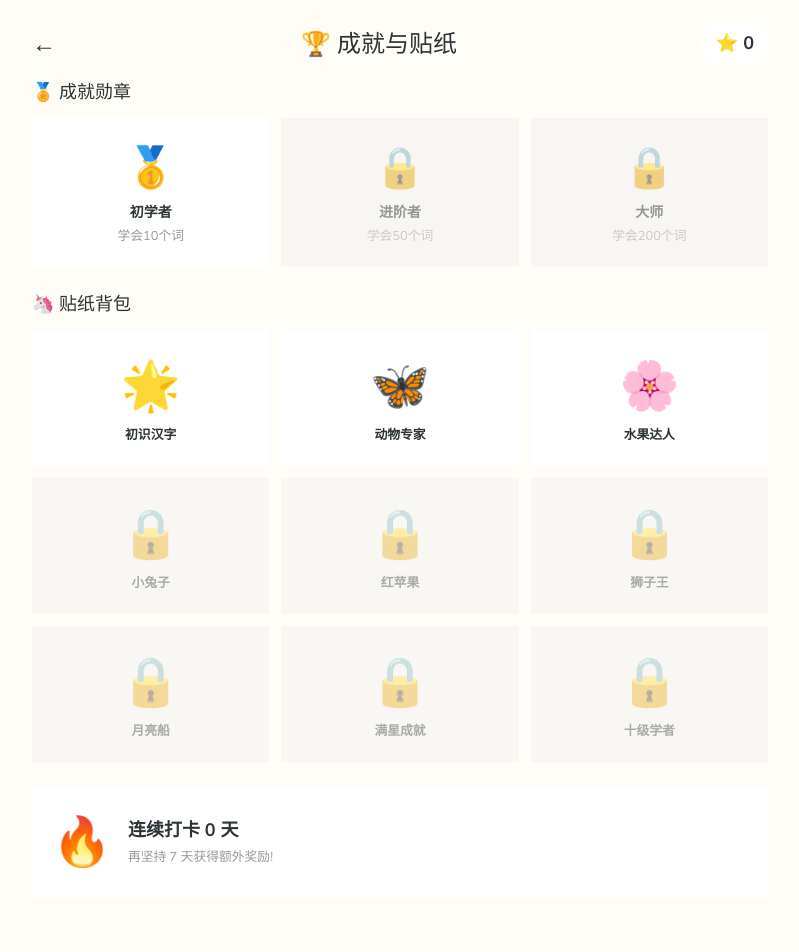
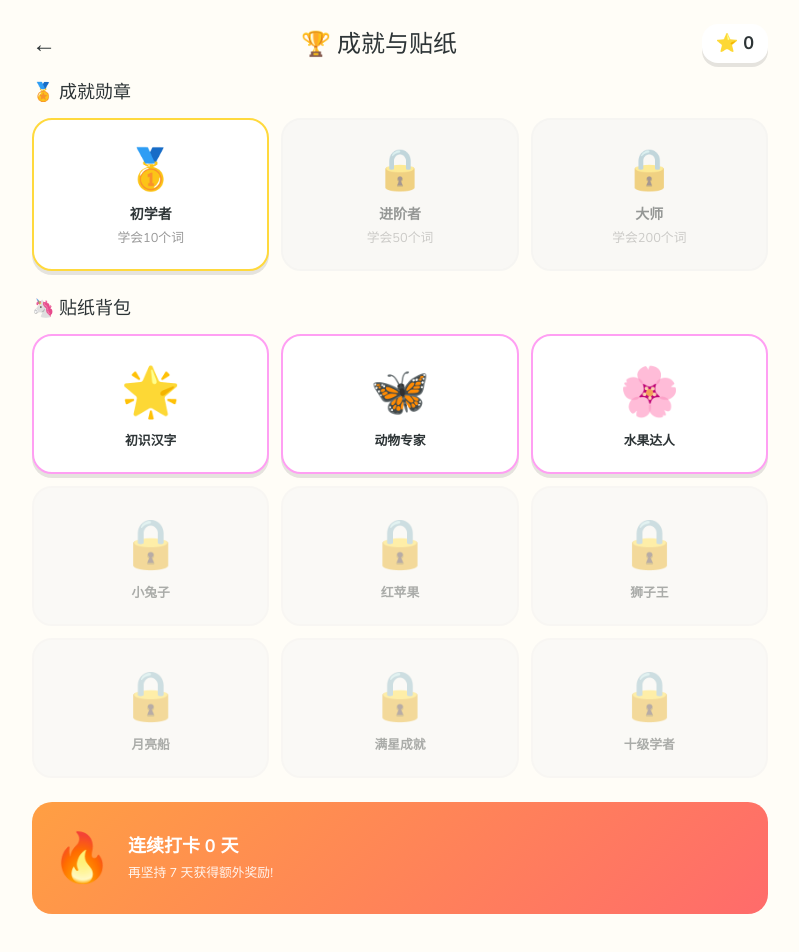
Before and after one commit to zengyforex123456/literacy-kids-app, a React (Vite) app: page /rewards in a window 1280 px wide. Shown: the top 952 px of the page, without its empty margins (240-1039 px from the left). Built offline with nearby package versions, Linux system fonts and the light colour scheme; a web font is replaced by a local one.

Commit message:
style: BetterBaby设计Token全站应用 — Rewards+Parent+Report改造

```diff
--- a/src/screens/parent/ParentScreen.tsx
+++ b/src/screens/parent/ParentScreen.tsx
@@ -1,5 +1,6 @@
 import { useState } from 'react'
 import { useNavigate } from 'react-router-dom'
+import { motion } from 'framer-motion'
 import { useSettingsStore } from '../../shared/stores/settingsStore'
 
 export function ParentScreen() {
@@ -20,20 +21,28 @@ export function ParentScreen() {
 
   if (!unlocked) {
     return (
-      <div style={{ padding: 60, textAlign: 'center', minHeight: '100vh', display: 'flex', flexDirection: 'column', alignItems: 'center', justifyContent: 'center', gap: 20 }}>
-        <button onClick={() => navigate('/')} style={{ position: 'absolute', top: 16, left: 16, fontSize: 24, border: 'none', background: 'none', cursor: 'pointer' }}>←</button>
-        <div style={{ fontSize: 48 }}>🔐</div>
-        <div style={{ fontSize: 20, fontWeight: 700 }}>请输入家长密码</div>
-        <div style={{ display: 'flex', gap: 12 }}>
-          {[0,1,2,3].map(i => <div key={i} style={{ width: 16, height: 16, borderRadius: '50%', background: i < pin.length ? 'var(--primary)' : '#E0E0E0' }} />)}
+      <div style={{ display:'flex', flexDirection:'column', alignItems:'center', justifyContent:'center', minHeight:'100vh', gap:20, padding:40 }}>
+        <button onClick={() => navigate('/')} style={{ position:'absolute', top:16, left:16, fontSize:24, border:'none', background:'none', cursor:'pointer' }}>←</button>
+        <div style={{ fontSize:56 }}>🔐</div>
+        <div style={{ fontSize:20, fontWeight:700, fontFamily:'var(--font-heading)' }}>请输入家长密码</div>
+        <div style={{ display:'flex', gap:12 }}>
+          {[0,1,2,3].map(i => (
+            <div key={i} style={{
+              width:18, height:18, borderRadius:'50%',
+              background: i < pin.length ? 'var(--bbaby-red)' : '#E0E0E0',
+              transition:'background 0.2s',
+            }} />
+          ))}
         </div>
-        <div style={{ display: 'grid', gridTemplateColumns: 'repeat(3, 1fr)', gap: 12, maxWidth: 300 }}>
+        <div style={{ display:'grid', gridTemplateColumns:'repeat(3, 1fr)', gap:12, maxWidth:300 }}>
           {['1','2','3','4','5','6','7','8','9','','0','⌫'].map(k =>
             <button key={k} onClick={() => k === '⌫' ? setPin(p => p.slice(0, -1)) : k && handlePin(k)}
               style={{
-                width: 72, height: 72, borderRadius: '50%', border: 'none',
-                background: k ? 'white' : 'transparent', boxShadow: k ? 'var(--shadow)' : 'none',
-                fontSize: 28, fontWeight: 700, cursor: k ? 'pointer' : 'default',
+                width:72, height:72, borderRadius:'50%', border:'none',
+                background: k ? 'white' : 'transparent',
+                boxShadow: k ? 'var(--shadow-sm)' : 'none',
+                fontSize:28, fontWeight:700, cursor: k ? 'pointer' : 'default',
+                color:'var(--bbaby-text)',
               }}
             >{k}</button>
           )}
@@ -43,48 +52,58 @@ export function ParentScreen() {
   }
 
   return (
-    <div style={{ padding: '16px 16px 100px', minHeight: '100vh' }}>
-      <div style={{ display: 'flex', justifyContent: 'space-between', alignItems: 'center', padding: '8px 0 16px' }}>
-        <button onClick={() => navigate('/')} style={{ fontSize: 24, border: 'none', background: 'none', cursor: 'pointer' }}>←</button>
-        <h1 style={{ fontFamily: 'var(--font-heading)', fontSize: 22 }}>👨‍👩‍👧 家长中心</h1>
+    <div style={{ padding:'16px 16px 100px', minHeight:'100vh' }}>
+      <div style={{ display:'flex', justifyContent:'space-between', alignItems:'center', padding:'8px 0 16px' }}>
+        <button onClick={() => navigate('/')} style={{ fontSize:24, border:'none', background:'none', cursor:'pointer' }}>←</button>
+        <h1 style={{ fontFamily:'var(--font-heading)', fontSize:22 }}>👨‍👩‍👧 家长中心</h1>
         <div />
       </div>
 
-      <div style={{ display: 'grid', gridTemplateColumns: '1fr 1fr', gap: 12, marginBottom: 24 }}>
+      <div style={{ display:'grid', gridTemplateColumns:'1fr 1fr', gap:12, marginBottom:24 }}>
         {[
-          { label: '已学汉字', value: '24/500' },
-          { label: '已学英文', value: '18/500' },
-          { label: '游戏次数', value: '37 次' },
-          { label: '正确率', value: '92%' },
+          { label:'已学汉字', value:'24/500', color:'var(--bbaby-red)' },
+          { label:'已学英文', value:'18/500', color:'var(--bbaby-blue)' },
+          { label:'游戏次数', value:'37 次', color:'var(--bbaby-green)' },
+          { label:'正确率', value:'92%', color:'var(--bbaby-purple)' },
         ].map(s => (
-          <div key={s.label} style={{ padding: 16, background: 'white', borderRadius: 'var(--radius-sm)', boxShadow: 'var(--shadow)', textAlign: 'center' }}>
-            <div style={{ color: '#999', fontSize: 13 }}>{s.label}</div>
-            <div style={{ fontWeight: 700, fontSize: 22 }}>{s.value}</div>
-          </div>
+          <motion.div key={s.label} whileHover={{ scale:1.03 }}
+            style={{
+              padding:16, borderRadius:16, textAlign:'center',
+              background:'white', boxShadow:'var(--shadow-sm)',
+              borderTop:'4px solid ' + s.color,
+            }}
+          >
+            <div style={{ color:'#999', fontSize:13 }}>{s.label}</div>
+            <div style={{ fontWeight:700, fontSize:24, color:s.color }}>{s.value}</div>
+          </motion.div>
         ))}
       </div>
 
-      <h3 style={{ fontFamily: 'var(--font-heading)', fontSize: 18, marginBottom: 12 }}>⚙️ 设置</h3>
-      <div style={{ background: 'white', borderRadius: 'var(--radius)', boxShadow: 'var(--shadow)', overflow: 'hidden' }}>
+      <h3 style={{ fontFamily:'var(--font-heading)', fontSize:18, marginBottom:12 }}>⚙️ 设置</h3>
+      <div style={{ background:'white', borderRadius:20, boxShadow:'var(--shadow-sm)', overflow:'hidden' }}>
         {[
-          { label: '📊 每日时长', value: `${settings.dailyLimitMinutes} 分钟` },
-          { label: '📈 难度等级', value: ['⭐ 简单','⭐⭐ 中等','⭐⭐⭐ 挑战'][settings.difficulty - 1] },
-          { label: '👁️ 护眼模式', toggle: settings.eyeCare, onToggle: settings.toggleEyeCare },
-          { label: '🔔 学习提醒', toggle: settings.reminder, onToggle: settings.toggleReminder },
-          { label: '🎵 背景音乐', toggle: settings.music, onToggle: settings.toggleMusic },
+          { label:'📊 每日时长', value: settings.dailyLimitMinutes + ' 分钟' },
+          { label:'📈 难度等级', value: ['⭐ 简单','⭐⭐ 中等','⭐⭐⭐ 挑战'][settings.difficulty - 1] },
+          { label:'👁️ 护眼模式', toggle: settings.eyeCare, onToggle: settings.toggleEyeCare },
+          { label:'🔔 学习提醒', toggle: settings.reminder, onToggle: settings.toggleReminder },
+          { label:'🎵 背景音乐', toggle: settings.music, onToggle: settings.toggleMusic },
         ].map((item, i) => (
-          <div key={i} style={{ display: 'flex', justifyContent: 'space-between', alignItems: 'center', padding: '14px 16px', borderBottom: i < 4 ? '1px solid #F0E0D0' : 'none' }}>
-            <span style={{ fontWeight: 600, fontSize: 15 }}>{item.label}</span>
+          <div key={i} style={{
+            display:'flex', justifyContent:'space-between', alignItems:'center',
+            padding:'14px 16px',
+            borderBottom: i < 4 ? '1px solid #F0F0F0' : 'none',
+          }}>
+            <span style={{ fontWeight:600, fontSize:15 }}>{item.label}</span>
             {'toggle' in item ? (
               <div onClick={item.onToggle} style={{
-                width: 52, height: 28, borderRadius: 14, cursor: 'pointer',
-                background: item.toggle ? 'var(--secondary)' : '#CCC',
-                position: 'relative', transition: 'background 0.3s',
+                width:52, height:28, borderRadius:14, cursor:'pointer',
+                background: item.toggle ? 'var(--bbaby-green)' : '#CCC',
+                position:'relative', transition:'background 0.3s',
               }}>
                 <div style={{
-                  width: 24, height: 24, borderRadius: '50%', background: 'white',
-                  position: 'absolute', top: 2,
-                  left: item.toggle ? 26 : 2, transition: 'left 0.3s',
+                  width:24, height:24, borderRadius:'50%', background:'white',
+                  position:'absolute', top:2,
+                  left: item.toggle ? 26 : 2, transition:'left 0.3s',
                 }} />
               </div>
             ) : (
@@ -94,13 +113,16 @@ export function ParentScreen() {
         ))}
       </div>
 
-      <button onClick={() => navigate('/report')} style={{
-        width: '100%', marginTop: 16, padding: 14, borderRadius: 16,
-        border: 'none', background: 'var(--secondary)', color: 'white',
-        fontWeight: 700, fontSize: 16, cursor: 'pointer',
-      }}>
+      <motion.button whileHover={{ scale:1.02 }} whileTap={{ scale:0.95 }}
+        onClick={() => navigate('/report')}
+        style={{
+          width:'100%', marginTop:16, padding:14, borderRadius:16, border:'none',
+          background:'var(--bbaby-blue)', color:'white',
+          fontWeight:700, fontSize:16, cursor:'pointer',
+        }}
+      >
         📊 查看学习报告
-      </button>
+      </motion.button>
     </div>
   )
 }
--- a/src/screens/report/ReportScreen.tsx
+++ b/src/screens/report/ReportScreen.tsx
@@ -1,59 +1,63 @@
 import { useNavigate } from 'react-router-dom'
+import { motion } from 'framer-motion'
 
 export function ReportScreen() {
   const navigate = useNavigate()
 
   return (
-    <div style={{ padding: '16px 16px 100px', minHeight: '100vh' }}>
-      <div style={{ display: 'flex', justifyContent: 'space-between', alignItems: 'center', padding: '8px 0 16px' }}>
-        <button onClick={() => navigate('/parent')} style={{ fontSize: 24, border: 'none', background: 'none', cursor: 'pointer' }}>←</button>
-        <h1 style={{ fontFamily: 'var(--font-heading)', fontSize: 22 }}>📊 学习报告</h1>
+    <div style={{ padding:'16px 16px 100px', minHeight:'100vh' }}>
+      <div style={{ display:'flex', justifyContent:'space-between', alignItems:'center', padding:'8px 0 16px' }}>
+        <button onClick={() => navigate('/parent')} style={{ fontSize:24, border:'none', background:'none', cursor:'pointer' }}>←</button>
+        <h1 style={{ fontFamily:'var(--font-heading)', fontSize:22 }}>📊 学习报告</h1>
         <div />
       </div>
 
       <div style={{
-        padding: 24, background: 'linear-gradient(135deg, var(--secondary), #7BED9F)',
-        borderRadius: 'var(--radius)', color: 'white', marginBottom: 20,
+        padding:24, borderRadius:20, color:'white', marginBottom:20,
+        background:'linear-gradient(135deg, var(--bbaby-blue), var(--bbaby-green))',
       }}>
-        <h2 style={{ fontFamily: 'var(--font-heading)', fontSize: 20 }}>本周学习总结</h2>
-        <div style={{ display: 'grid', gridTemplateColumns: '1fr 1fr', gap: 12, marginTop: 12 }}>
+        <h2 style={{ fontFamily:'var(--font-heading)', fontSize:20 }}>本周学习总结</h2>
+        <div style={{ display:'grid', gridTemplateColumns:'1fr 1fr', gap:12, marginTop:12 }}>
           {[
-            { label: '新学词汇', value: '21 个' },
-            { label: '游戏次数', value: '15 次' },
-            { label: '正确率', value: '92%' },
-            { label: '学习时长', value: '2.5 小时' },
+            { label:'新学词汇', value:'21 个' },
+            { label:'游戏次数', value:'15 次' },
+            { label:'正确率', value:'92%' },
+            { label:'学习时长', value:'2.5 小时' },
           ].map(s => (
-            <div key={s.label} style={{ background: 'rgba(255,255,255,0.2)', padding: '10px 14px', borderRadius: 12 }}>
-              <div style={{ fontSize: 12, opacity: 0.9 }}>{s.label}</div>
-              <div style={{ fontWeight: 700, fontSize: 22 }}>{s.value}</div>
+            <div key={s.label} style={{ background:'rgba(255,255,255,0.2)', padding:'10px 14px', borderRadius:12 }}>
+              <div style={{ fontSize:12, opacity:0.9 }}>{s.label}</div>
+              <div style={{ fontWeight:700, fontSize:22 }}>{s.value}</div>
             </div>
           ))}
         </div>
       </div>
 
-      <h3 style={{ fontFamily: 'var(--font-heading)', fontSize: 18, marginBottom: 12 }}>🔍 需要加强</h3>
-      <div style={{ background: 'white', borderRadius: 'var(--radius)', boxShadow: 'var(--shadow)', padding: 16, marginBottom: 20 }}>
-        {[
-          { category: '动物', learned: 12, total: 30, color: '#FF6B6B' },
-          { category: '水果', learned: 8, total: 20, color: '#4ECDC4' },
-          { category: '身体部位', learned: 4, total: 15, color: '#FFE66D' },
-        ].map(c => (
-          <div key={c.category} style={{ marginBottom: 12 }}>
-            <div style={{ display: 'flex', justifyContent: 'space-between', fontSize: 14, fontWeight: 600, marginBottom: 4 }}>
-              <span>{c.category}</span>
-              <span>{c.learned}/{c.total}</span>
-            </div>
-            <div style={{ height: 8, background: '#F0F0F0', borderRadius: 4, overflow: 'hidden' }}>
-              <div style={{ height: '100%', background: c.color, borderRadius: 4, width: `${(c.learned/c.total)*100}%`, transition: 'width 0.5s' }} />
-            </div>
+      <h3 style={{ fontFamily:'var(--font-heading)', fontSize:18, marginBottom:12 }}>🔍 需要加强</h3>
+      {[
+        { category:'动物', learned:12, total:30, color:'var(--bbaby-red)' },
+        { category:'水果', learned:8, total:20, color:'var(--bbaby-blue)' },
+        { category:'身体部位', learned:4, total:15, color:'var(--bbaby-yellow)' },
+      ].map(c => (
+        <motion.div key={c.category} whileHover={{ scale:1.01 }}
+          style={{
+            background:'white', borderRadius:16, padding:16, marginBottom:10,
+            boxShadow:'var(--shadow-sm)',
+          }}
+        >
+          <div style={{ display:'flex', justifyContent:'space-between', fontSize:14, fontWeight:600, marginBottom:6 }}>
+            <span>{c.category}</span>
+            <span style={{ color: c.color }}>{c.learned}/{c.total}</span>
           </div>
-        ))}
-      </div>
+          <div style={{ height:8, background:'#F0F0F0', borderRadius:4, overflow:'hidden' }}>
+            <div style={{ height:'100%', background:c.color, borderRadius:4, width:((c.learned/c.total)*100)+'%', transition:'width 0.5s' }} />
+          </div>
+        </motion.div>
+      ))}
 
-      <h3 style={{ fontFamily: 'var(--font-heading)', fontSize: 18, marginBottom: 12 }}>💡 建议复习</h3>
-      <div style={{ background: 'white', borderRadius: 'var(--radius)', boxShadow: 'var(--shadow)', padding: 16 }}>
-        {['🐘 elephant 大象', '🦁 lion 狮子', '🐟 fish 鱼'].map((w, i) => (
-          <div key={i} style={{ padding: '10px 0', borderBottom: i < 2 ? '1px solid #F0F0F0' : 'none', fontWeight: 600 }}>
+      <h3 style={{ fontFamily:'var(--font-heading)', fontSize:18, marginBottom:12, marginTop:20 }}>💡 建议复习</h3>
+      <div style={{ background:'white', borderRadius:16, padding:16, boxShadow:'var(--shadow-sm)' }}>
+        {['🐘 elephant 大象','🦁 lion 狮子','🐟 fish 鱼'].map((w, i) => (
+          <div key={i} style={{ padding:'10px 0', fontWeight:600, borderBottom: i < 2 ? '1px solid #F0F0F0' : 'none' }}>
             {w}
           </div>
         ))}
--- a/src/screens/rewards/RewardsScreen.tsx
+++ b/src/screens/rewards/RewardsScreen.tsx
@@ -1,22 +1,23 @@
 import { useNavigate } from 'react-router-dom'
+import { motion } from 'framer-motion'
 import { useUserStore } from '../../shared/stores/userStore'
 
 const STICKERS = [
-  { emoji: '🌟', name: '初识汉字', earned: true },
-  { emoji: '🦋', name: '动物专家', earned: true },
-  { emoji: '🌸', name: '水果达人', earned: true },
-  { emoji: '🐰', name: '小兔子', earned: false },
-  { emoji: '🍎', name: '红苹果', earned: false },
-  { emoji: '🦁', name: '狮子王', earned: false },
-  { emoji: '🌙', name: '月亮船', earned: false },
-  { emoji: '⭐', name: '满星成就', earned: false },
-  { emoji: '🏆', name: '十级学者', earned: false },
+  { emoji:'🌟',name:'初识汉字',earned:true },
+  { emoji:'🦋',name:'动物专家',earned:true },
+  { emoji:'🌸',name:'水果达人',earned:true },
+  { emoji:'🐰',name:'小兔子',earned:false },
+  { emoji:'🍎',name:'红苹果',earned:false },
+  { emoji:'🦁',name:'狮子王',earned:false },
+  { emoji:'🌙',name:'月亮船',earned:false },
+  { emoji:'⭐',name:'满星成就',earned:false },
+  { emoji:'🏆',name:'十级学者',earned:false },
 ]
 
 const ACHIEVEMENTS = [
-  { level: 1, name: '初学者', description: '学会10个词', earned: true },
-  { level: 2, name: '进阶者', description: '学会50个词', earned: false },
-  { level: 3, name: '大师', description: '学会200个词', earned: false },
+  { level:1, name:'初学者', desc:'学会10个词', earned:true, medal:'🥇' },
+  { level:2, name:'进阶者', desc:'学会50个词', earned:false, medal:'🥈' },
+  { level:3, name:'大师', desc:'学会200个词', earned:false, medal:'🥉' },
 ]
 
 export function RewardsScreen() {
@@ -24,52 +25,68 @@ export function RewardsScreen() {
   const { coins, streak } = useUserStore()
 
   return (
-    <div style={{ padding: '16px 16px 100px', minHeight: '100vh' }}>
-      <div style={{ display: 'flex', justifyContent: 'space-between', alignItems: 'center', padding: '8px 0 16px' }}>
-        <button onClick={() => navigate('/')} style={{ fontSize: 24, border: 'none', background: 'none', cursor: 'pointer' }}>←</button>
-        <h1 style={{ fontFamily: 'var(--font-heading)', fontSize: 24 }}>🏆 成就与贴纸</h1>
-        <span style={{ fontWeight: 700, fontSize: 18, background: 'white', padding: '6px 14px', borderRadius: 16 }}>⭐ {coins}</span>
+    <div style={{ display:'flex', flexDirection:'column', minHeight:'100vh', padding:'16px 16px 100px' }}>
+      <div style={{ display:'flex', justifyContent:'space-between', alignItems:'center', padding:'8px 0 16px' }}>
+        <button onClick={() => navigate('/')} style={{ fontSize:24, border:'none', background:'none', cursor:'pointer' }}>←</button>
+        <h1 style={{ fontFamily:'var(--font-heading)', fontSize:24 }}>🏆 成就与贴纸</h1>
+        <span style={{ fontWeight:700, fontSize:18, background:'white', padding:'6px 14px', borderRadius:16, boxShadow:'var(--shadow-sm)' }}>⭐ {coins}</span>
       </div>
 
-      <h3 style={{ fontFamily: 'var(--font-heading)', fontSize: 18, marginBottom: 12 }}>🏅 成就勋章</h3>
-      <div style={{ display: 'flex', gap: 12, marginBottom: 24 }}>
+      {/* Achievements */}
+      <h3 style={{ fontFamily:'var(--font-heading)', fontSize:18, marginBottom:12 }}>🏅 成就勋章</h3>
+      <div style={{ display:'flex', gap:12, marginBottom:24 }}>
         {ACHIEVEMENTS.map(a => (
-          <div key={a.name} style={{
-            flex: 1, textAlign: 'center', padding: 20, borderRadius: 'var(--radius)',
-            background: a.earned ? 'white' : '#F0F0F0', opacity: a.earned ? 1 : 0.5,
-            boxShadow: a.earned ? 'var(--shadow)' : 'none',
-          }}>
-            <div style={{ fontSize: 40 }}>{a.earned ? ['🥇','🥈','🥉'][a.level-1] : '🔒'}</div>
-            <div style={{ fontWeight: 700, fontSize: 14, marginTop: 4 }}>{a.name}</div>
-            <small style={{ color: '#999' }}>{a.description}</small>
-          </div>
+          <motion.div key={a.name}
+            whileHover={a.earned ? { scale:1.05 } : {}}
+            style={{
+              flex:1, textAlign:'center', padding:20, borderRadius:20,
+              background: a.earned ? 'white' : '#F5F5F5',
+              opacity: a.earned ? 1 : 0.5,
+              boxShadow: a.earned ? 'var(--shadow-sm)' : 'none',
+              border: a.earned ? '2px solid var(--bbaby-yellow)' : '2px solid #EEE',
+            }}
+          >
+            <div style={{ fontSize:40 }}>{a.earned ? a.medal : '🔒'}</div>
+            <div style={{ fontWeight:700, fontSize:14, marginTop:4 }}>{a.name}</div>
+            <small style={{ color:'#999' }}>{a.desc}</small>
+          </motion.div>
         ))}
       </div>
 
-      <h3 style={{ fontFamily: 'var(--font-heading)', fontSize: 18, marginBottom: 12 }}>🦄 贴纸背包</h3>
-      <div style={{ display: 'grid', gridTemplateColumns: 'repeat(3, 1fr)', gap: 12 }}>
+      {/* Stickers */}
+      <h3 style={{ fontFamily:'var(--font-heading)', fontSize:18, marginBottom:12 }}>🦄 贴纸背包</h3>
+      <div style={{ display:'grid', gridTemplateColumns:'repeat(3, 1fr)', gap:12 }}>
         {STICKERS.map(s => (
-          <div key={s.name} style={{
-            textAlign: 'center', padding: 20, borderRadius: 'var(--radius)',
-            background: s.earned ? 'white' : '#F0F0F0', opacity: s.earned ? 1 : 0.4,
-            boxShadow: s.earned ? 'var(--shadow)' : 'none',
-          }}>
-            <div style={{ fontSize: 48 }}>{s.earned ? s.emoji : '🔒'}</div>
-            <small style={{ fontWeight: 600 }}>{s.name}</small>
-          </div>
+          <motion.div key={s.name}
+            whileHover={s.earned ? { scale:1.1, rotate:-3 } : {}}
+            style={{
+              textAlign:'center', padding:20, borderRadius:20,
+              background: s.earned ? 'white' : '#F5F5F5',
+              opacity: s.earned ? 1 : 0.4,
+              boxShadow: s.earned ? 'var(--shadow-sm)' : 'none',
+              border: s.earned ? '2px solid var(--bbaby-pink)' : '2px solid #EEE',
+            }}
+          >
+            <div style={{ fontSize:48 }}>{s.earned ? s.emoji : '🔒'}</div>
+            <small style={{ fontWeight:600 }}>{s.name}</small>
+          </motion.div>
         ))}
       </div>
 
-      <div style={{
-        marginTop: 24, padding: 20, background: 'white', borderRadius: 'var(--radius)',
-        boxShadow: 'var(--shadow)', display: 'flex', alignItems: 'center', gap: 16,
-      }}>
-        <div style={{ fontSize: 48 }}>🔥</div>
+      {/* Streak */}
+      <motion.div
+        initial={{ opacity:0, y:20 }} animate={{ opacity:1, y:0 }}
+        style={{
+          marginTop:24, padding:20, background:'linear-gradient(135deg, var(--bbaby-orange), var(--bbaby-red))',
+          borderRadius:20, color:'white', display:'flex', alignItems:'center', gap:16,
+        }}
+      >
+        <div style={{ fontSize:48 }}>🔥</div>
         <div>
-          <div style={{ fontWeight: 700, fontSize: 18 }}>连续打卡 {streak} 天</div>
-          <small style={{ color: '#999' }}>再坚持 {7 - (streak % 7)} 天获得额外奖励!</small>
+          <div style={{ fontWeight:700, fontSize:18 }}>连续打卡 {streak} 天</div>
+          <small style={{ opacity:0.9 }}>再坚持 {7 - (streak % 7)} 天获得额外奖励!</small>
         </div>
-      </div>
+      </motion.div>
     </div>
   )
 }
```
Also changed, not shown: 1 other file (tests, documents, lock files or other folders).
